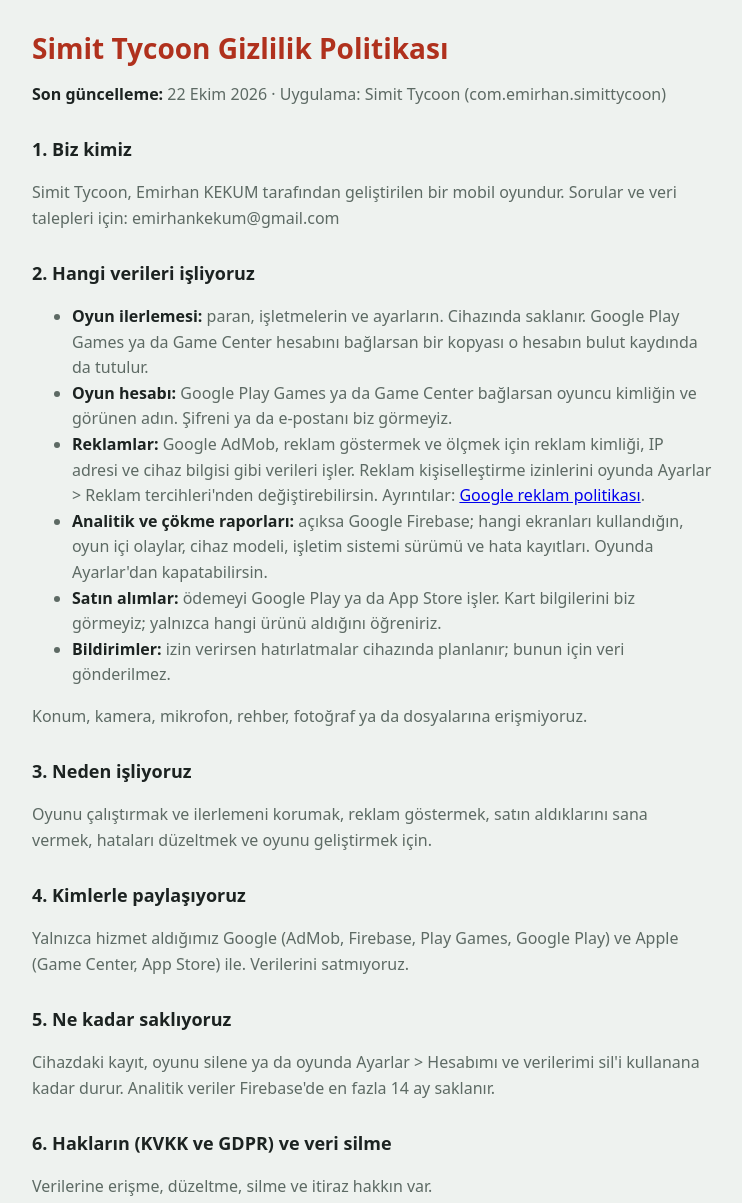
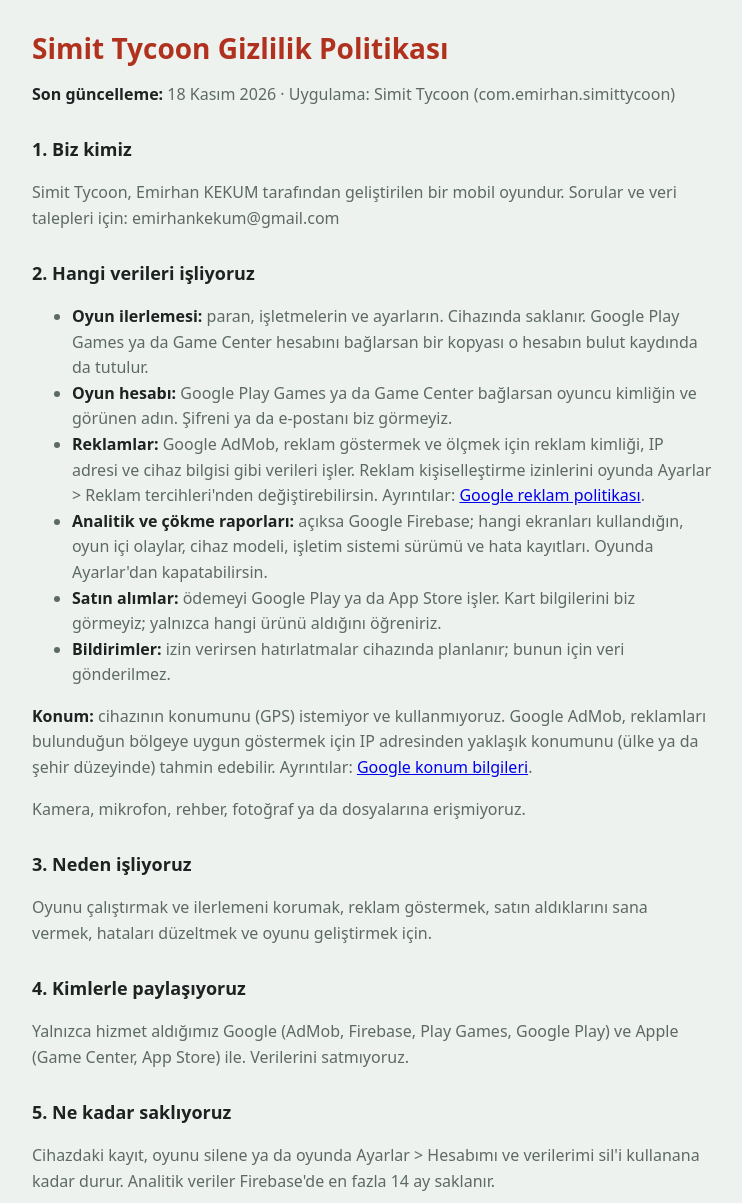
Before and after one commit to emirhankekum/emirhankekum.github.io, a plain HTML site: page gizlilik-politikasi.html in a window 1280 px wide. Shown: the top 1203 px of the page, without its empty margins (268-1010 px from the left). Drawn offline with Linux system fonts and the light colour scheme.

Commit message:
Gizlilik politikası: konum bölümü güncellendi (AdMob IP'den yaklaşık konum)

```diff
--- a/gizlilik-politikasi.html
+++ b/gizlilik-politikasi.html
@@ -18,7 +18,7 @@
 <body>
 <main>
   <h1>Simit Tycoon Gizlilik Politikası</h1>
-  <p><b>Son güncelleme:</b> 22 Ekim 2026 · Uygulama: Simit Tycoon (com.emirhan.simittycoon)</p>
+  <p><b>Son güncelleme:</b> 18 Kasım 2026 · Uygulama: Simit Tycoon (com.emirhan.simittycoon)</p>
 
   <h2>1. Biz kimiz</h2>
   <p>Simit Tycoon, Emirhan KEKUM tarafından geliştirilen bir mobil oyundur. Sorular ve veri talepleri için: emirhankekum@gmail.com</p>
@@ -32,7 +32,8 @@
     <li><b>Satın alımlar:</b> ödemeyi Google Play ya da App Store işler. Kart bilgilerini biz görmeyiz; yalnızca hangi ürünü aldığını öğreniriz.</li>
     <li><b>Bildirimler:</b> izin verirsen hatırlatmalar cihazında planlanır; bunun için veri gönderilmez.</li>
   </ul>
-  <p>Konum, kamera, mikrofon, rehber, fotoğraf ya da dosyalarına erişmiyoruz.</p>
+  <p><b>Konum:</b> cihazının konumunu (GPS) istemiyor ve kullanmıyoruz. Google AdMob, reklamları bulunduğun bölgeye uygun göstermek için IP adresinden yaklaşık konumunu (ülke ya da şehir düzeyinde) tahmin edebilir. Ayrıntılar: <a href="https://policies.google.com/technologies/location-data">Google konum bilgileri</a>.</p>
+  <p>Kamera, mikrofon, rehber, fotoğraf ya da dosyalarına erişmiyoruz.</p>
 
   <h2>3. Neden işliyoruz</h2>
   <p>Oyunu çalıştırmak ve ilerlemeni korumak, reklam göstermek, satın aldıklarını sana vermek, hataları düzeltmek ve oyunu geliştirmek için.</p>
```
